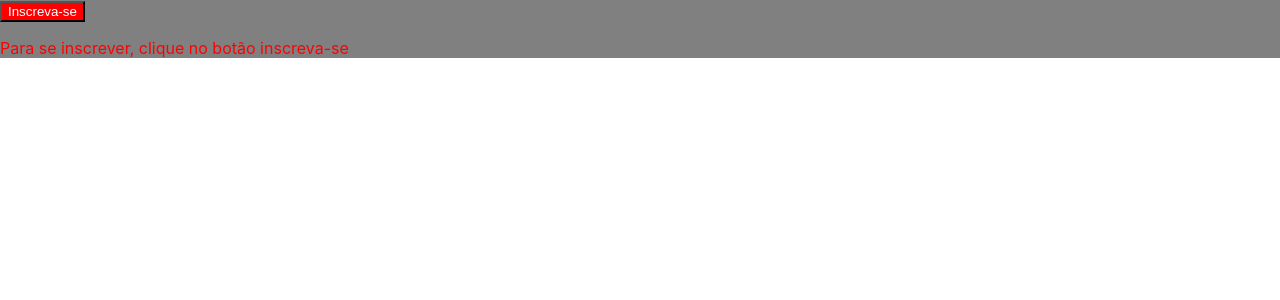
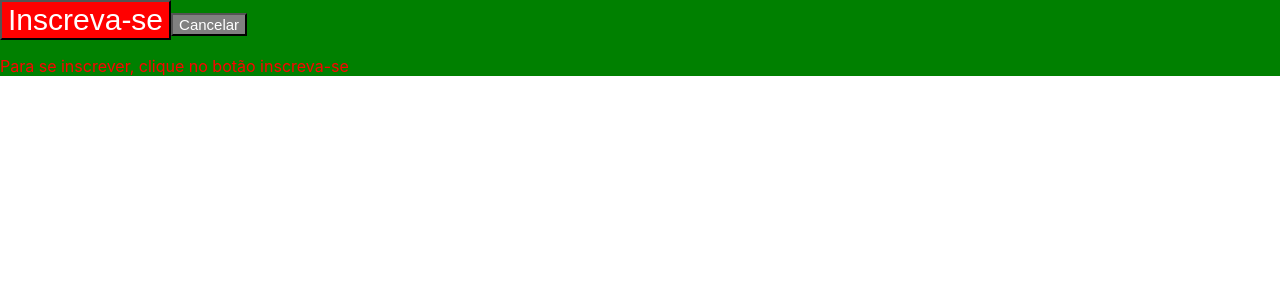
Before and after one commit to DavidAugustoo/treinoreact, a React (Vite) app in the folder react-vite/: page / in a window 1280 px wide. Shown: the top 300 px of the page. Built offline with nearby package versions, Linux system fonts and the light colour scheme.

Commit message:
Passando props dinâmicas ao Styled

```diff
--- a/react-vite/src/App.tsx
+++ b/react-vite/src/App.tsx
@@ -6,12 +6,11 @@ import * as C from './AppStyles';
 const App = () => {
 
   return (
-    <div>
-      <C.Container>
-        <Button>Inscreva-se</Button>
+      <C.Container bgColor="green">
+        <Button bg="red">Inscreva-se</Button>
+        <Button bg="grey" small>Cancelar</Button>
         <C.Paragraph>Para se inscrever, clique no botão inscreva-se</C.Paragraph>
       </C.Container>
-    </div>
   );
 }
 
--- a/react-vite/src/AppStyles.tsx
+++ b/react-vite/src/AppStyles.tsx
@@ -1,7 +1,11 @@
 import styled from 'styled-components';
 
-export const Container = styled.div`
-    background-color: gray;
+type ContainerProps = {
+    bgColor: string;
+}
+
+export const Container = styled.div<ContainerProps>`
+    background-color: ${props => props.bgColor};
     width: 100%;
 `;
 
--- a/react-vite/src/components/Button.ts
+++ b/react-vite/src/components/Button.ts
@@ -1,6 +1,12 @@
 import styled from 'styled-components';
 
-export const Button = styled.button`
-    background-color: red;
+type ButtonProps = {
+    bg: string;
+    small?: boolean;
+}
+
+export const Button = styled.button<ButtonProps>`
+    background-color: ${props => props.bg};
     color: white;
+    font-size: ${props => props.small ? '15px' : '30px'};
 `;
```
